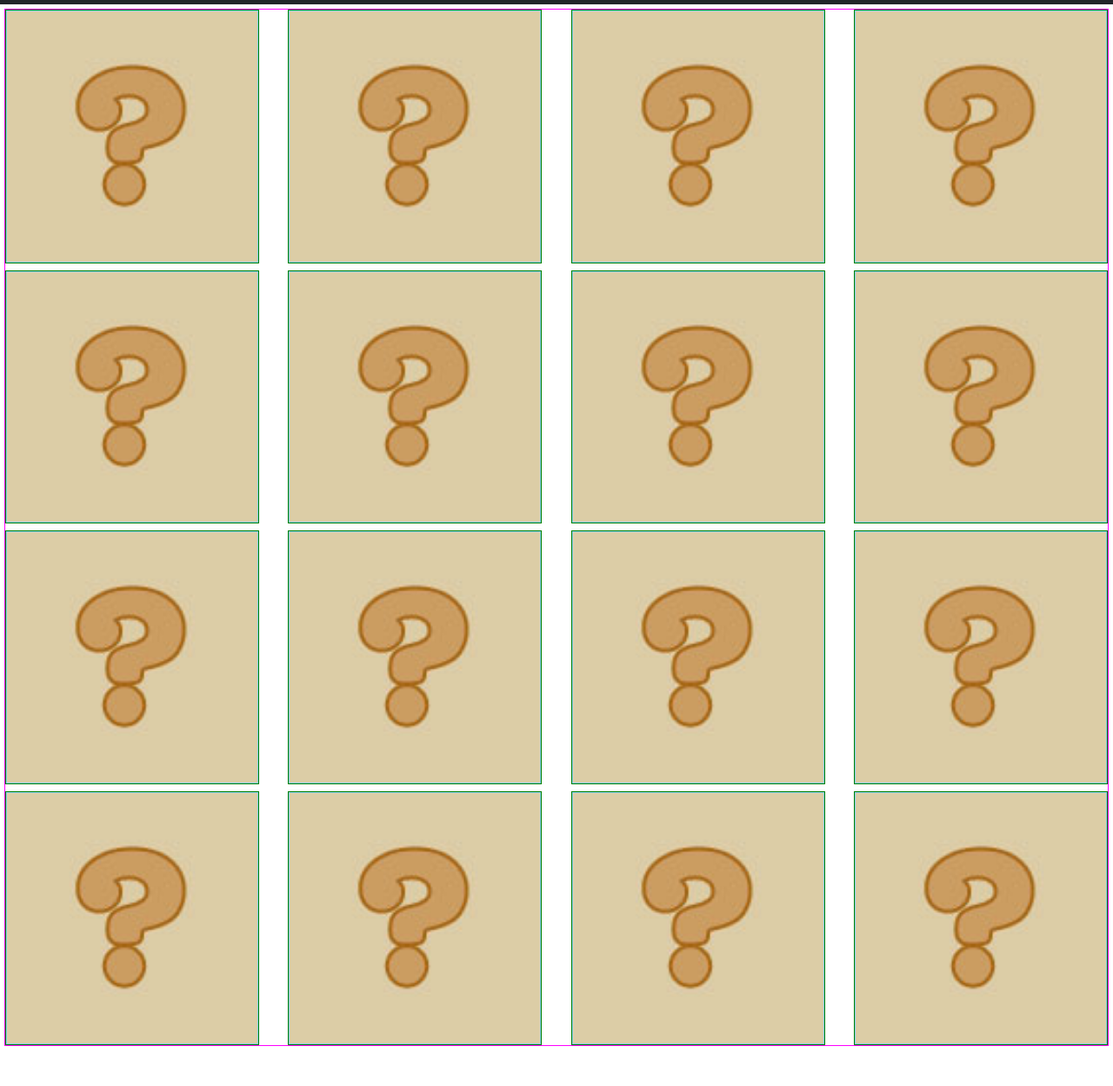
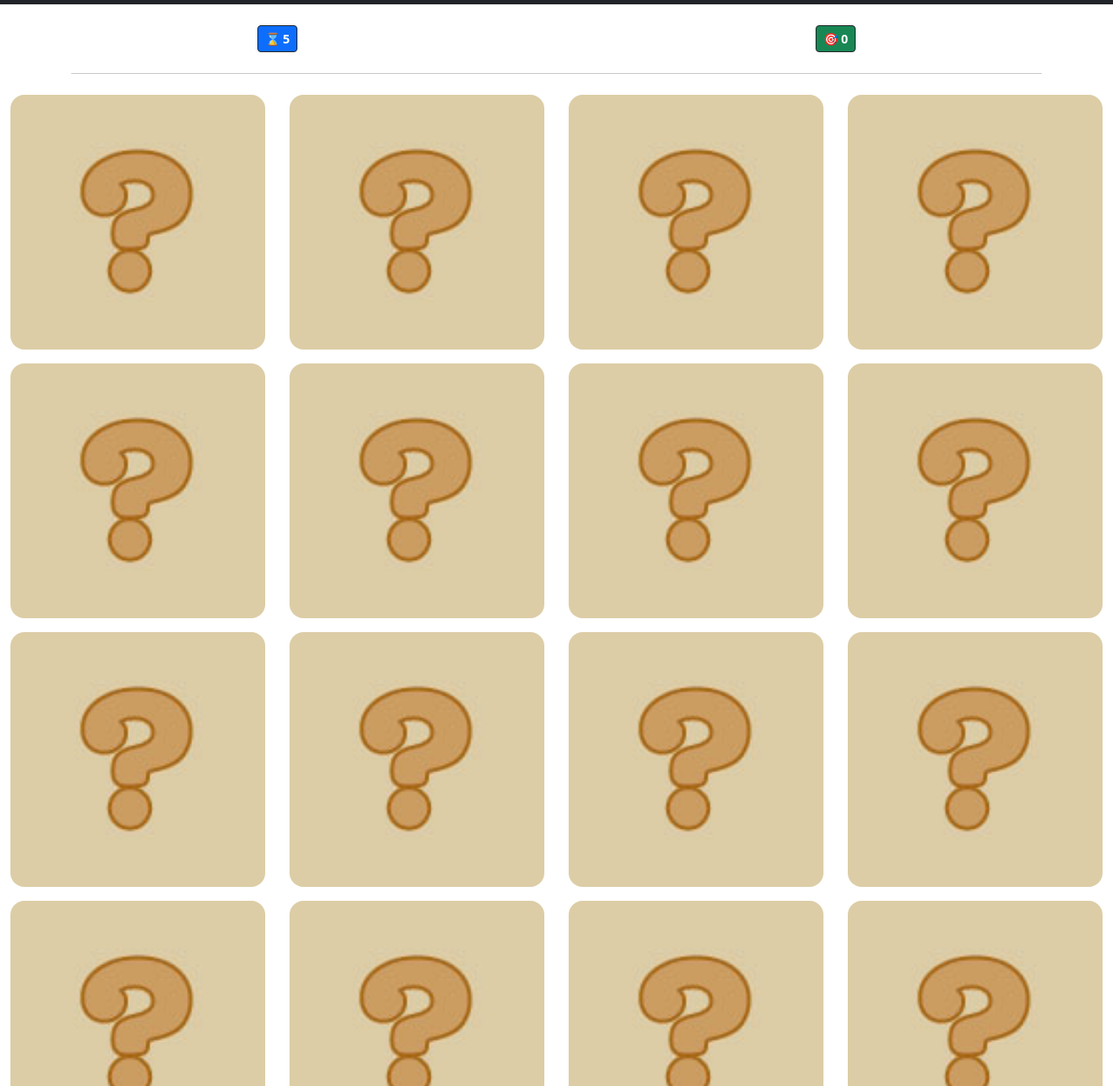
Before and after one commit to felipejoq/memorice-game, a website built with Vite: page src/index.html in a window 1280 px wide. Shown: the part 51-1300 px from the top of the page at 87% size. Before the commit the page ends 1259 px from the top, so only its background shows below. Built offline with nearby package versions, Linux system fonts and the light colour scheme.

Commit message:
Mejoras en la interfaz incluyendo opciones

```diff
--- a/package.json
+++ b/package.json
@@ -19,6 +19,7 @@
   "dependencies": {
     "@popperjs/core": "^2.11.6",
     "animate.css": "^4.1.1",
-    "bootstrap": "^5.2.3"
+    "bootstrap": "^5.2.3",
+    "sweetalert2": "^11.7.1"
   }
 }
--- a/src/index.html
+++ b/src/index.html
@@ -30,9 +30,23 @@
         </div>
     </nav>
 </header>
-<main>
+<div class="container-fluid my-4">
+    <div class="row score gap-1 text-center">
+        <div class="col">
+            <a id="time" class="btn btn-primary btn-sm border-1 border-dark fw-bold">Time</a>
+        </div>
+        <div class="col">
+            <a id="score" class="btn btn-success btn-sm border-1 border-dark fw-bold">🎯 0</a>
+        </div>
+    </div>
+</div>
+<div class="container">
+    <hr>
+</div>
+<main class="container-fluid my-4">
     <div class="grid">
-        <div class="tap">
+        <div class="row gap-1">
+            <div class="tap col">
                 <div class="tap-body">
                     <div class="container-card">
                         <img class="image-secret" src="./img/cover.jpg" alt="">
@@ -40,7 +54,7 @@
                     </div>
                 </div>
             </div>
-        <div class="tap">
+            <div class="tap col">
                 <div class="tap-body">
                     <div class="container-card">
                         <img class="image-secret" src="./img/cover.jpg" alt="">
@@ -48,7 +62,7 @@
                     </div>
                 </div>
             </div>
-        <div class="tap">
+            <div class="tap col">
                 <div class="tap-body">
                     <div class="container-card">
                         <img class="image-secret" src="./img/cover.jpg" alt="">
@@ -56,103 +70,7 @@
                     </div>
                 </div>
             </div>
-        <div class="tap">
-            <div class="tap-body">
-                <div class="container-card">
-                    <img class="image-secret" src="./img/cover.jpg" alt="">
-                    <img class="cover animate__animated" src="./img/cover.jpg" alt="">
-                </div>
-            </div>
-        </div>
-        <div class="tap">
-            <div class="tap-body">
-                <div class="container-card">
-                    <img class="image-secret" src="./img/cover.jpg" alt="">
-                    <img class="cover animate__animated" src="./img/cover.jpg" alt="">
-                </div>
-            </div>
-        </div>
-        <div class="tap">
-            <div class="tap-body">
-                <div class="container-card">
-                    <img class="image-secret" src="./img/cover.jpg" alt="">
-                    <img class="cover animate__animated" src="./img/cover.jpg" alt="">
-                </div>
-            </div>
-        </div>
-        <div class="tap">
-            <div class="tap-body">
-                <div class="container-card">
-                    <img class="image-secret" src="./img/cover.jpg" alt="">
-                    <img class="cover animate__animated" src="./img/cover.jpg" alt="">
-                </div>
-            </div>
-        </div>
-        <div class="tap">
-            <div class="tap-body">
-                <div class="container-card">
-                    <img class="image-secret" src="./img/cover.jpg" alt="">
-                    <img class="cover animate__animated" src="./img/cover.jpg" alt="">
-                </div>
-            </div>
-        </div>
-        <div class="tap">
-            <div class="tap-body">
-                <div class="container-card">
-                    <img class="image-secret" src="./img/cover.jpg" alt="">
-                    <img class="cover animate__animated" src="./img/cover.jpg" alt="">
-                </div>
-            </div>
-        </div>
-        <div class="tap">
-            <div class="tap-body">
-                <div class="container-card">
-                    <img class="image-secret" src="./img/cover.jpg" alt="">
-                    <img class="cover animate__animated" src="./img/cover.jpg" alt="">
-                </div>
-            </div>
-        </div>
-        <div class="tap">
-            <div class="tap-body">
-                <div class="container-card">
-                    <img class="image-secret" src="./img/cover.jpg" alt="">
-                    <img class="cover animate__animated" src="./img/cover.jpg" alt="">
-                </div>
-            </div>
-        </div>
-        <div class="tap">
-            <div class="tap-body">
-                <div class="container-card">
-                    <img class="image-secret" src="./img/cover.jpg" alt="">
-                    <img class="cover animate__animated" src="./img/cover.jpg" alt="">
-                </div>
-            </div>
-        </div>
-        <div class="tap">
-            <div class="tap-body">
-                <div class="container-card">
-                    <img class="image-secret" src="./img/cover.jpg" alt="">
-                    <img class="cover animate__animated" src="./img/cover.jpg" alt="">
-                </div>
-            </div>
-        </div>
-        <div class="tap">
-            <div class="tap-body">
-                <div class="container-card">
-                    <img class="image-secret" src="./img/cover.jpg" alt="">
-                    <img class="cover animate__animated" src="./img/cover.jpg" alt="">
-                </div>
-            </div>
-        </div>
-        <div class="tap">
-            <div class="tap-body">
-                <div class="container-card">
-                    <img class="image-secret" src="./img/cover.jpg" alt="">
-                    <img class="cover animate__animated" src="./img/cover.jpg" alt="">
-                </div>
-            </div>
-        </div>
-        <div class="tap">
+            <div class="tap col">
                 <div class="tap-body">
                     <div class="container-card">
                         <img class="image-secret" src="./img/cover.jpg" alt="">
@@ -161,7 +79,123 @@
                 </div>
             </div>
         </div>
+        <div class="row gap-1">
+            <div class="tap col">
+                <div class="tap-body">
+                    <div class="container-card">
+                        <img class="image-secret" src="./img/cover.jpg" alt="">
+                        <img class="cover animate__animated" src="./img/cover.jpg" alt="">
+                    </div>
+                </div>
+            </div>
+            <div class="tap col">
+                <div class="tap-body">
+                    <div class="container-card">
+                        <img class="image-secret" src="./img/cover.jpg" alt="">
+                        <img class="cover animate__animated" src="./img/cover.jpg" alt="">
+                    </div>
+                </div>
+            </div>
+            <div class="tap col">
+                <div class="tap-body">
+                    <div class="container-card">
+                        <img class="image-secret" src="./img/cover.jpg" alt="">
+                        <img class="cover animate__animated" src="./img/cover.jpg" alt="">
+                    </div>
+                </div>
+            </div>
+            <div class="tap col">
+                <div class="tap-body">
+                    <div class="container-card">
+                        <img class="image-secret" src="./img/cover.jpg" alt="">
+                        <img class="cover animate__animated" src="./img/cover.jpg" alt="">
+                    </div>
+                </div>
+            </div>
+        </div>
+        <div class="row gap-1">
+            <div class="tap col">
+                <div class="tap-body">
+                    <div class="container-card">
+                        <img class="image-secret" src="./img/cover.jpg" alt="">
+                        <img class="cover animate__animated" src="./img/cover.jpg" alt="">
+                    </div>
+                </div>
+            </div>
+            <div class="tap col">
+                <div class="tap-body">
+                    <div class="container-card">
+                        <img class="image-secret" src="./img/cover.jpg" alt="">
+                        <img class="cover animate__animated" src="./img/cover.jpg" alt="">
+                    </div>
+                </div>
+            </div>
+            <div class="tap col">
+                <div class="tap-body">
+                    <div class="container-card">
+                        <img class="image-secret" src="./img/cover.jpg" alt="">
+                        <img class="cover animate__animated" src="./img/cover.jpg" alt="">
+                    </div>
+                </div>
+            </div>
+            <div class="tap col">
+                <div class="tap-body">
+                    <div class="container-card">
+                        <img class="image-secret" src="./img/cover.jpg" alt="">
+                        <img class="cover animate__animated" src="./img/cover.jpg" alt="">
+                    </div>
+                </div>
+            </div>
+        </div>
+        <div class="row gap-1">
+            <div class="tap col">
+                <div class="tap-body">
+                    <div class="container-card">
+                        <img class="image-secret" src="./img/cover.jpg" alt="">
+                        <img class="cover animate__animated" src="./img/cover.jpg" alt="">
+                    </div>
+                </div>
+            </div>
+            <div class="tap col">
+                <div class="tap-body">
+                    <div class="container-card">
+                        <img class="image-secret" src="./img/cover.jpg" alt="">
+                        <img class="cover animate__animated" src="./img/cover.jpg" alt="">
+                    </div>
+                </div>
+            </div>
+            <div class="tap col">
+                <div class="tap-body">
+                    <div class="container-card">
+                        <img class="image-secret" src="./img/cover.jpg" alt="">
+                        <img class="cover animate__animated" src="./img/cover.jpg" alt="">
+                    </div>
+                </div>
+            </div>
+            <div class="tap col">
+                <div class="tap-body">
+                    <div class="container-card">
+                        <img class="image-secret" src="./img/cover.jpg" alt="">
+                        <img class="cover animate__animated" src="./img/cover.jpg" alt="">
+                    </div>
+                </div>
+            </div>
+        </div>
+    </div>
 </main>
+<div class="container">
+    <hr>
+</div>
+<div class="container-fluid my-4">
+    <div class="row score gap-1 text-center">
+        <div class="col">
+            <a id="reset" class="btn btn-warning btn-sm text-dark border-1 border-dark fw-bold">Reset</a>
+        </div>
+        <div class="col">
+            <a id="sound" class="btn btn-info btn-sm text-dark border-1 border-dark fw-bold">Sound</a>
+        </div>
+    </div>
+</div>
 <script type="module" src="./js/main.js"></script>
 </body>
 </html>
--- /dev/null
+++ b/src/js/actions.js
@@ -0,0 +1,23 @@
+import {score, time} from "./elements.html";
+let points = 0;
+
+export const timer = () => {
+    time.innerHTML = "⌛️ 0";
+    let count = 0;
+    let intervalID = setInterval(() => {
+        time.innerHTML = "";
+        time.innerHTML = `⌛️ ${count += 1}`;
+        if (count >= 60) {
+            alert('¡Time out!')
+            return clearInterval(intervalID)
+        }
+    }, 1000);
+}
+export const addScore = (point) => {
+    points += point;
+    score.innerHTML = `🎯 ${ points }`
+}
+export const sounds = () => {
+}
+export const resets = () => {
+}
--- /dev/null
+++ b/src/js/elements.html.js
@@ -0,0 +1,10 @@
+/*
+ *      ACTIONS BUTTONS
+ */
+export const time = document.getElementById("time");
+export const score = document.getElementById("score");
+export const sound = document.getElementById("sound");
+export const reset = document.getElementById("reset");
+
+export const images = document.getElementsByClassName("image-secret");
+export const covers = document.getElementsByClassName("cover");
--- a/src/js/helpers.js
+++ b/src/js/helpers.js
@@ -1,7 +1,7 @@
 import {cards} from "./img/cards";
+import {covers, images} from "./elements.html";
+import {addScore} from "./actions";
 
-const images = document.getElementsByClassName("image-secret");
-const covers = document.getElementsByClassName("cover");
 let memory = [];
 
 export const shuffle = (array) => {
@@ -50,7 +50,7 @@ const hidden = (element) => {
 
 const checkMatch = () => {
     if (memory.length === 2) {
-        isMatch()
+        isMatch() ? addScore(1) : addScore(0)
     }
 }
 
--- a/src/js/main.js
+++ b/src/js/main.js
@@ -2,6 +2,8 @@ import '../scss/styles.scss';
 import 'animate.css';
 import * as bootstrap from "bootstrap";
 import {setSrcImg, setActionOnClick} from './helpers';
+import {timer} from "./actions";
 
 setSrcImg();
 setActionOnClick();
+timer();
--- a/src/scss/styles.scss
+++ b/src/scss/styles.scss
@@ -7,18 +7,10 @@
 }
 
 main {
-  height: auto;
-  margin: 5px;
+  width: 100%;
 }
 
-.grid {
-  display: flex;
-  flex-direction: row;
-  flex-wrap: wrap;
-  justify-content: space-between;
-  gap: 0.5rem;
-  border: 1px solid magenta;
-}
+.grid {}
 
 .container-card {
   position: relative;
@@ -26,7 +18,7 @@ main {
 
 .tap {
   width: 23%;
-  border: 1px solid green;
+  margin: 0 0 1rem 0;
 }
 
 .tap-body {
@@ -38,11 +30,18 @@ main {
   left: 0;
   width: 100%;
   z-index: 100;
-  border: 1px solid skyblue;
+  border-radius: 1rem;
+}
+
+.cover:hover {
 }
 
 .image-secret {
   width: 100%;
+}
+
+.image-secret:hover {
+
 }
 
 .visible {
```
Also changed, not shown: src/js/popups.js (added, +16 -0 lines), 1 other file. Lines whose indentation alone changed are shown as unchanged.
